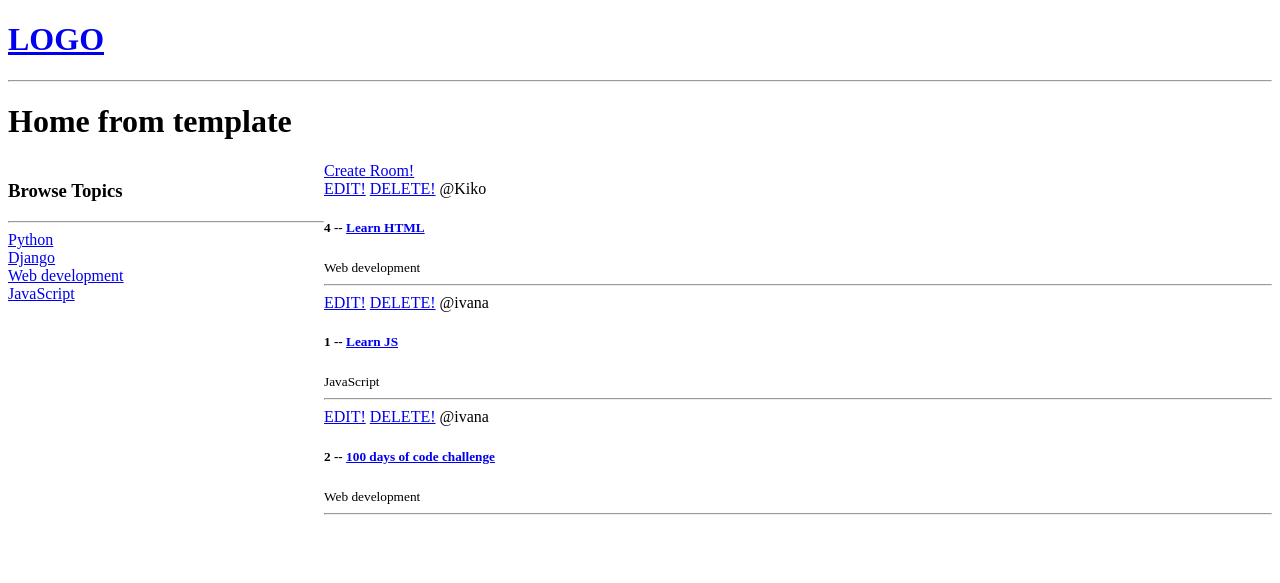
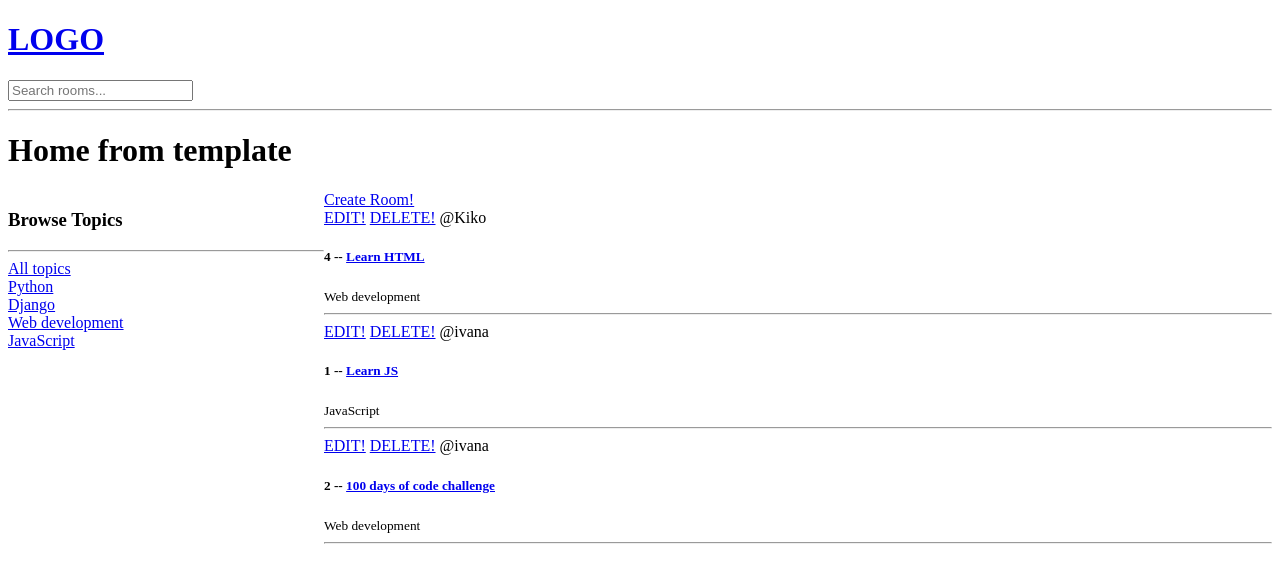
Before and after one commit to IDaneva/Server_Chat_Room, a Django app: page / in a window 1280 px wide. Shown: the top 583 px of the page. Run offline with Django 4.2, Linux system fonts and the light colour scheme; data comes from the database, SQL or seed files in the repository.

Commit message:
added filtering and search logic

```diff
--- a/studybud/base/templates/base/home.html
+++ b/studybud/base/templates/base/home.html
@@ -15,6 +15,10 @@
     <div>
         <h3>Browse Topics</h3>
         <hr>
+
+        <div>
+            <a href="{% url 'home' %}">All topics</a>
+        </div>
 
         {% for topic in topics %}
             <div>
--- a/studybud/base/views.py
+++ b/studybud/base/views.py
@@ -1,4 +1,5 @@
 from django.shortcuts import render, redirect
+from django.db.models import Q
 from .models import Room, Topic
 from .forms import RoomForm
 
@@ -9,7 +10,10 @@ from .forms import RoomForm
 # ]
 
 def home(request):
-    rooms = Room.objects.all()
+    q = request.GET.get("q") if request.GET.get("q") != None else ""
+    rooms = Room.objects.filter(
+        Q(topic__name__icontains=q) &
+        Q(name__icontains=q))
     topics = Topic.objects.all()
     context = {"rooms": rooms, "topics": topics}
     return render(request, "base/home.html", context)
--- a/studybud/templates/navbar.html
+++ b/studybud/templates/navbar.html
@@ -2,4 +2,9 @@
     <h1>LOGO</h1>
 </a>
 
+<form action="{% url 'home' %}" method="GET">
+    <input type="text" name="q" placeholder="Search rooms...">
+
+</form>
+
 <hr>
```
